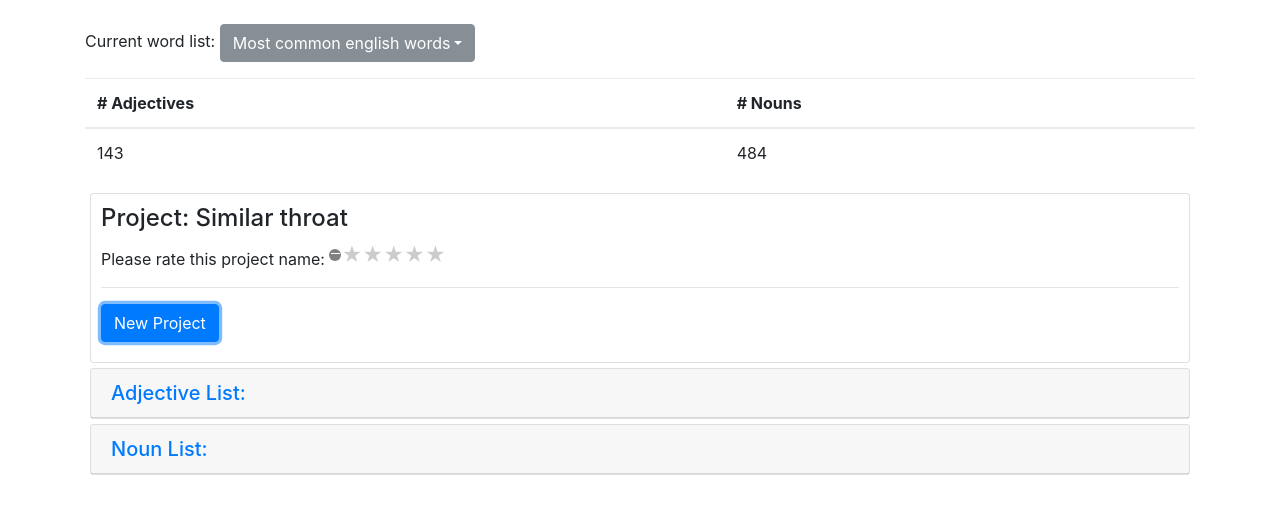
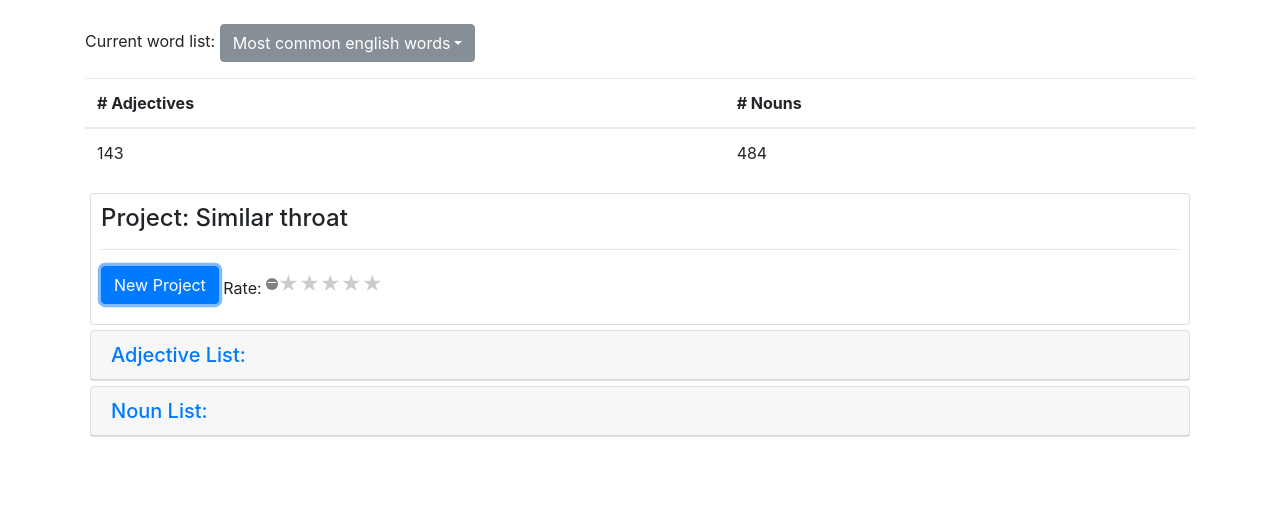
Before and after one commit to xxerror500xx/project_name_generator, a plain HTML site: page index.html in a window 1280 px wide. Both pictures are taken after a click on the button "New Project". Shown: the part 62-576 px from the top of the page. Drawn offline with nearby package versions, Linux system fonts and the light colour scheme.

Commit message:
add star reset and previous rating loging to console

```diff
--- a/index.html
+++ b/index.html
@@ -75,12 +75,12 @@
         <h4 class="card-title">Project:
           <span class="card-subtitle mb-2" id="currentName"></span>
         </h4>
-        <span>Please rate this project name:</span>
-
-         <div class="rateit" data-rateit-mode="font"  style="font-size:20px">
-       </div>
         <hr>
         <button class="btn btn-primary" type="button" name="button" id="newProjectName">New Project</button>
+        <span id="rate" class="invisible">Rate:
+          <div id="projectRating" class="rateit" data-rateit-mode="font"  style="font-size:20px">
+          </div>
+        </span>
       </div>
     </div>
     <div id="accordion" role="tablist" aria-multiselectable="true">
--- a/js/master.js
+++ b/js/master.js
@@ -60,6 +60,7 @@ $(document).ready(function() {
   };
   var generateProjectName = $('#newProjectName').click(function(event) {
     $('#currentName').text(capitalizeFirstLetter(getRandomWord(adjectives).value) + " " + getRandomWord(nouns).value);
+    rateProjectName();
   });
   var showWordList = function() {
     adjectives.forEach(function(adjective, index) {
@@ -77,7 +78,14 @@ $(document).ready(function() {
       }
     });
   };
+  var rateProjectName = function(){
+    var previousProjectRating = $('#projectRating').rateit('value');
+    $('#rate').attr('class','visible');
 
+    $('#projectRating').rateit('reset')
+    console.log(previousProjectRating);
+    // $('#rate').rateit('value', 0);
+  }
   var onLoad = function() {
     showListStatsAdj();
     showListStatsNoun();
```
